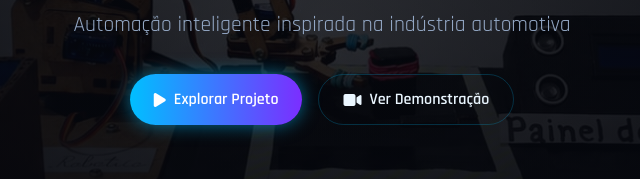
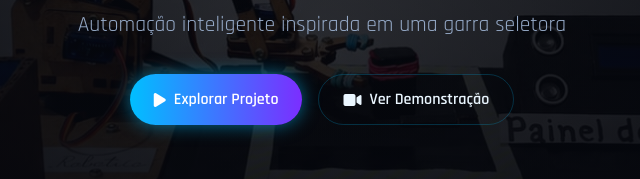
Before and after one commit to wallysoncarvalhos/FeiraEureka, a website: page index.html in a window 1280 px wide. Shown: the part 464-643 px from the top of the page, 318-958 px from the left. Drawn offline with nearby package versions, Linux system fonts and the light colour scheme.

Commit message:
Update hero subtitle for clarity

```diff
--- a/index.html
+++ b/index.html
@@ -80,7 +80,7 @@
       <div class="hero-content" data-aos="fade-up">
         <div class="hero-badge"><span class="pulse-dot"></span> Sistema Operacional • Online</div>
         <h1 class="hero-title">Braço Robótico <span class="glow-text">Industrial</span></h1>
-        <p class="hero-subtitle">Automação inteligente inspirada na indústria automotiva</p>
+        <p class="hero-subtitle">Automação inteligente inspirada em uma garra seletora</p>
         <div class="hero-buttons">
           <a href="#projeto" class="btn btn-primary"><i class="fa-solid fa-play"></i> Explorar Projeto</a>
           <a href="#simulacao" class="btn btn-ghost"><i class="fa-solid fa-video"></i> Ver Demonstração</a>
```
